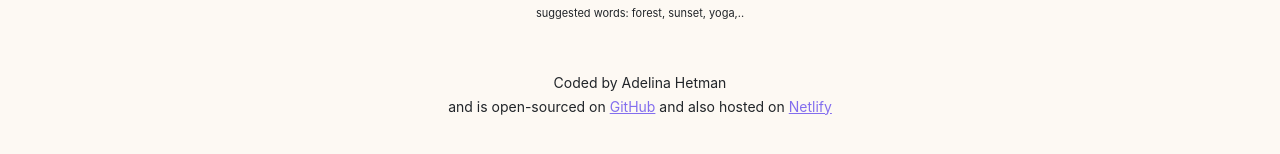
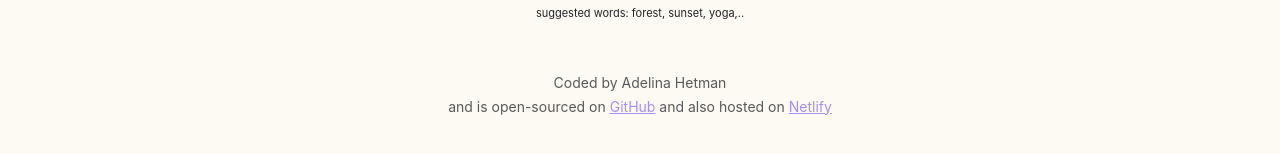
Before and after one commit to Adelina-HK/dictionary-app, a React (Create React App) app: page / in a window 1280 px wide. Shown: the part 240-394 px from the top of the page. Built offline with nearby package versions, Linux system fonts and the light colour scheme.

Commit message:
Changed the footer opacity

```diff
--- a/src/App.js
+++ b/src/App.js
@@ -16,7 +16,7 @@ export default function App() {
         <main>
           <Dictionary />
         </main>
-        <footer className="text-center mt-5">
+        <footer className="text-center mt-5 opacity-75">
           <small>Coded by Adelina Hetman</small>
           <div>
             {" "}
```
